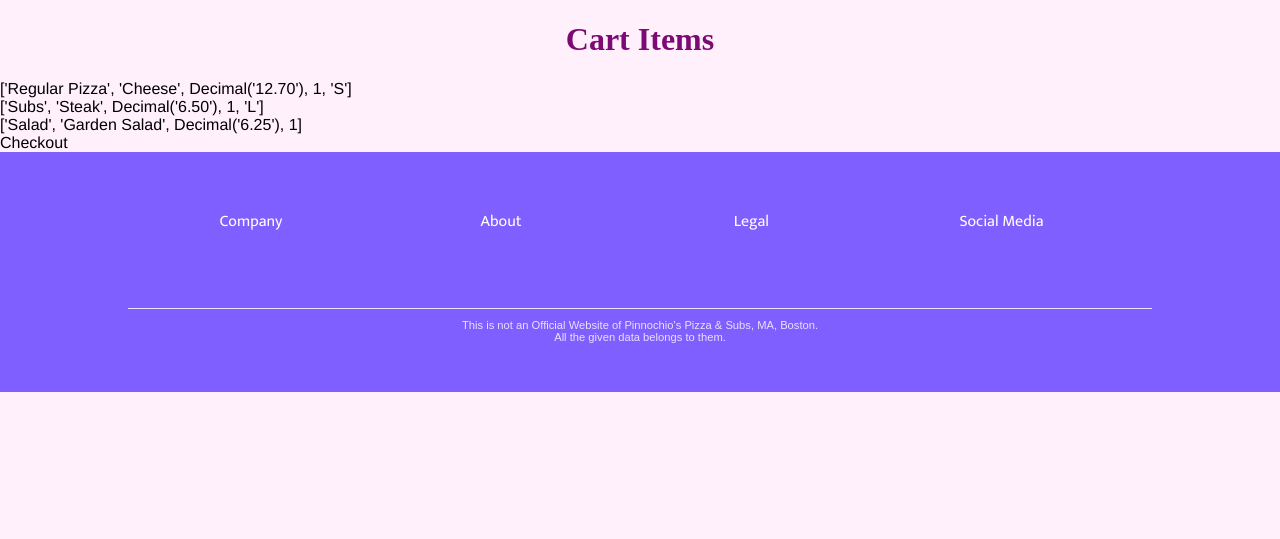
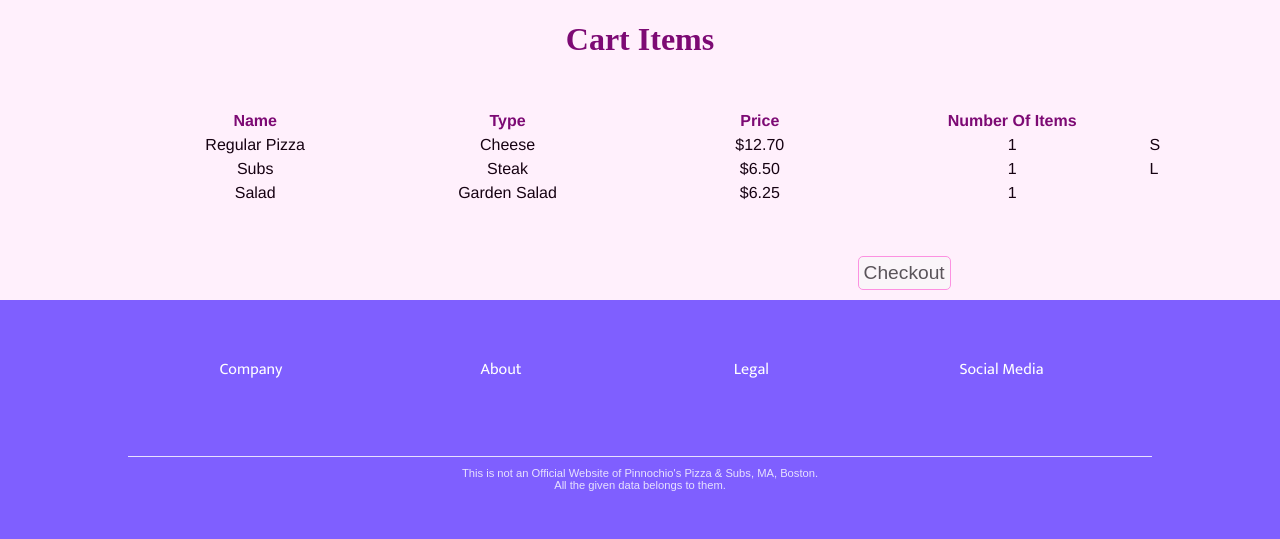
Before and after one commit to kkant041/pizza, a Django app: page /orders/cart in a window 1280 px wide. Shown: the part 60-599 px from the top of the page. Run offline with Django 3.2, Linux system fonts and the light colour scheme; a user stored in the database is signed in; data comes from the database, SQL or seed files in the repository; both versions use the stored data as it was after the commit; some web fonts are replaced.

Commit message:
kkant041

```diff
--- a/home/static/home/style.css
+++ b/home/static/home/style.css
@@ -330,6 +330,38 @@ h1 {
   margin-top: 10px;
 }
 
+.cart-block{
+  margin: 50px 10%;
+}
+
+.cart-block tr th{
+  padding: 2px 1%;
+  color: #7d0a74;
+}
+
+.cart-block tr td{
+  padding: 2px 1%;
+  width: 25%;
+  text-align: center;
+  color: #160212;
+}
+
+.cart-checkout{
+  text-align: center;
+}
+
+.cart-checkout button{
+  font-size: 120%;
+  color: #5a545a;
+  background-color: #faf5f9;
+  border: 1px solid #fc91e1;
+  border-radius: 5px;
+  padding: 5px 5px 5px 5px;
+  display: block;
+  margin-bottom: 10px;
+  margin-left: 67%;
+}
+
 @media (max-width: 806px) {
   header {
     padding: 0 20px;
--- a/orders/templates/orders/cart.html
+++ b/orders/templates/orders/cart.html
@@ -9,10 +9,26 @@ Cart
 <h1>Cart Items</h1>
 
 {% if userCartItems %}
-{% for items in userCartItems %}
-<div>{{items}}</div>
-{% endfor %}
-<div class="cart-checkout">Checkout</div>
+<div class="cart-block">
+    <table>
+        <tr>
+            <th>Name</th>
+            <th>Type</th>
+            <th>Price</th>
+            <th>Number Of Items</th>
+            <th></th>
+        </tr>
+        {% for items in userCartItems %}
+        <tr>
+            {% for item in items %}
+            <td>{{item}}</td>
+            {% endfor %}
+        </tr>
+        {% endfor %}
+    </table>
+</div>
+
+<div class="cart-checkout"><form action=""><button type="submit">Checkout</button></form></div>
 {% else %}
 <div class="cart-emptyCart">Yor cart is empty</div>
 {% endif %}
--- a/orders/templates/orders/salad.html
+++ b/orders/templates/orders/salad.html
@@ -19,6 +19,7 @@ Order | Salad
 
         <div class="menu-select">
                 <form method="post" action="{% url 'orders:addToCart' %}">
+                        {% csrf_token %}
                         <table>
                                 {% for salad in salad_list %}
                                 <tr>
--- a/orders/views.py
+++ b/orders/views.py
@@ -101,7 +101,7 @@ def cart(request):
         try:
             itemInfo = regularpizza.objects.all().get(productID=productID)
             itemName = getattr(itemInfo, "reg_pizza")
-            itemPrice = getattr(itemInfo, productType)
+            itemPrice = '${:,.2f}'.format(getattr(itemInfo, productType))
             if productType == "reg_small_price":
                 itemType = "S"
             else:
@@ -119,7 +119,7 @@ def cart(request):
         try:
             itemInfo = sicilianpizza.objects.all().get(productID=productID)
             itemName = getattr(itemInfo, "sic_pizza")
-            itemPrice = getattr(itemInfo, productType)
+            itemPrice = '${:,.2f}'.format(getattr(itemInfo, productType))
             if productType == "sic_small_price":
                 itemType = "S"
             else:
@@ -137,7 +137,7 @@ def cart(request):
         try:
             itemInfo = sub.objects.all().get(productID=productID)
             itemName = getattr(itemInfo, "sub_name")
-            itemPrice = getattr(itemInfo, productType)
+            itemPrice = '${:,.2f}'.format(getattr(itemInfo, productType))
             if productType == "sic_small_price":
                 itemType = "S"
             else:
@@ -155,7 +155,7 @@ def cart(request):
         try:
             itemInfo = pasta.objects.all().get(productID=productID)
             itemName = getattr(itemInfo, "pasta_name")
-            itemPrice = getattr(itemInfo, productType)
+            itemPrice = '${:,.2f}'.format(getattr(itemInfo, productType))
 
             item.append("Pasta")
             item.append(itemName)
@@ -168,7 +168,7 @@ def cart(request):
         try:
             itemInfo = salad.objects.all().get(productID=productID)
             itemName = getattr(itemInfo, "salad_name")
-            itemPrice = getattr(itemInfo, productType)
+            itemPrice = '${:,.2f}'.format(getattr(itemInfo, productType))
 
             item.append("Salad")
             item.append(itemName)
@@ -182,7 +182,7 @@ def cart(request):
             itemInfo = dinner_platter.objects.all().get(productID=productID)
             itemInfo = sub.objects.all().get(productID=productID)
             itemName = getattr(itemInfo, "platter_name")
-            itemPrice = getattr(itemInfo, productType)
+            itemPrice = '${:,.2f}'.format(getattr(itemInfo, productType))
             if productType == "platter_small_price":
                 itemType = "S"
             else:
```
Also changed, not shown: db.sqlite3.
